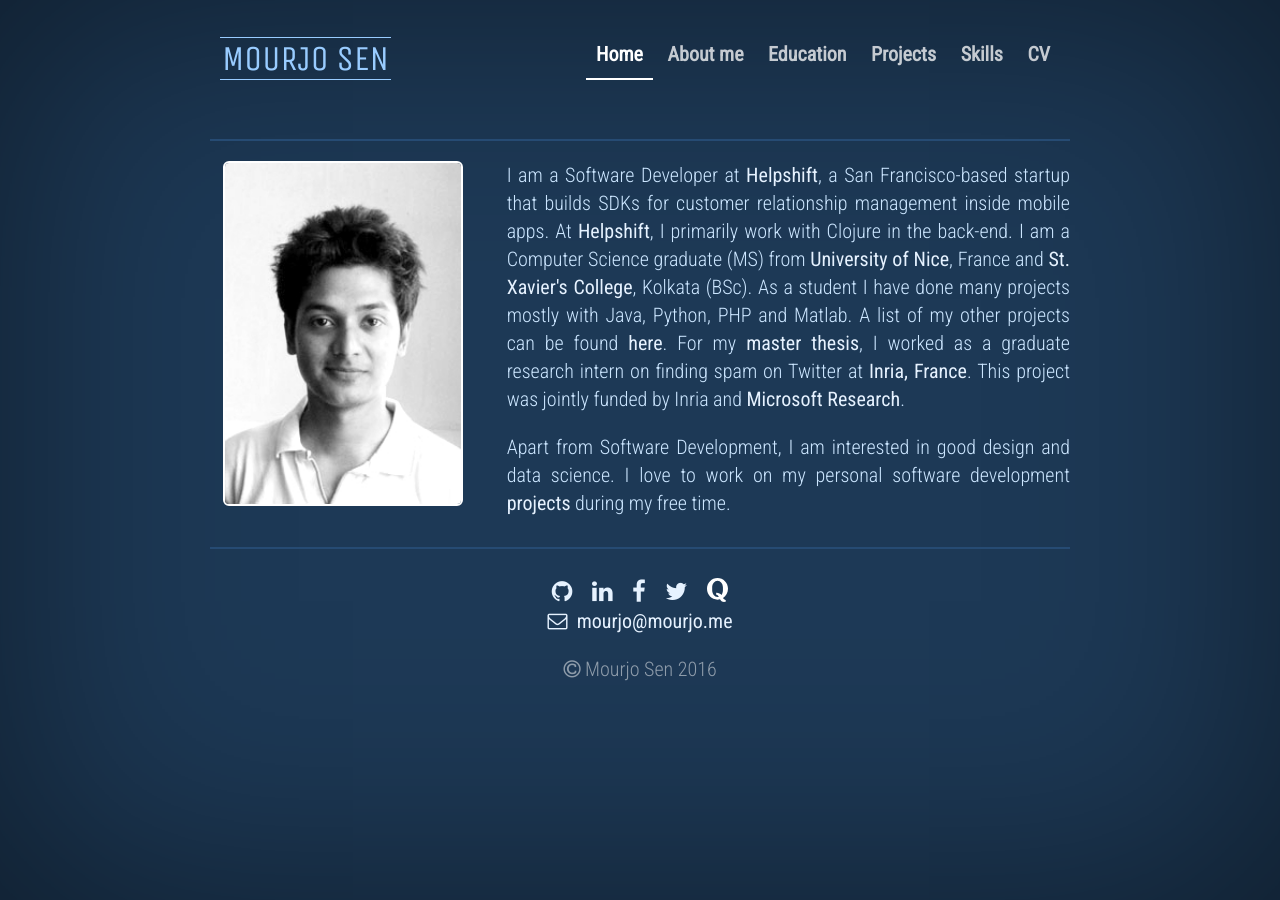
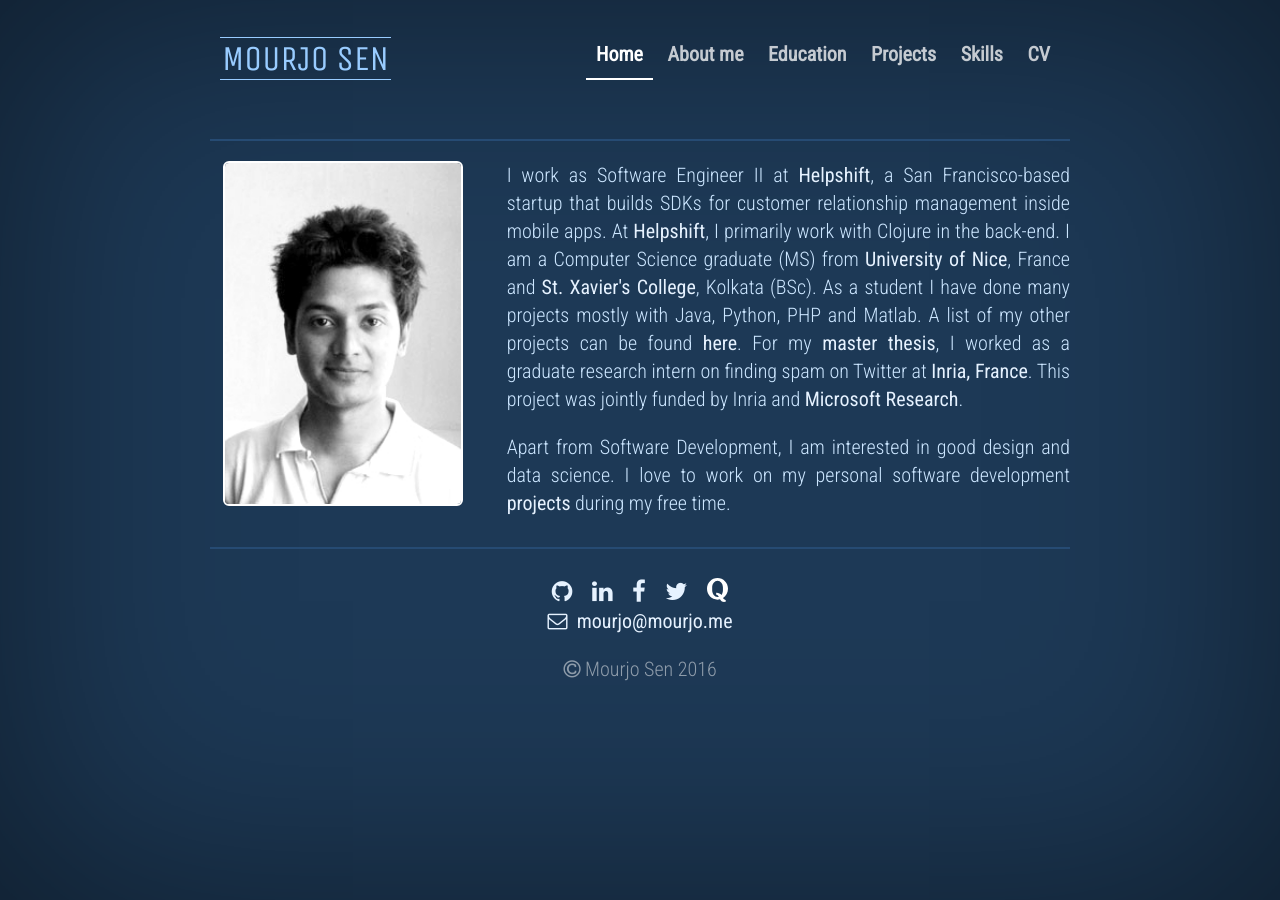
Before and after one commit to mourjo/mourjo.github.io, a Jekyll site: the page built from index.html, in a window 1280 px wide. Built offline with Jekyll 4.4.1, drawn with Linux system fonts in a browser that asks for light colours.

Commit message:
Modify .gitignore

```diff
--- a/index.html
+++ b/index.html
@@ -9,7 +9,7 @@ layout: base
   </div>
   <div class="col-xs-9 col-sm-8 col-lg-8 font-page-content-1" style="vertical-align: middle; text-align: justify;">
     <p>
-      I am a Software Developer at <a target=blank href = "https://www.helpshift.com/" >Helpshift</a>, a San Francisco-based startup that builds SDKs for customer relationship management inside mobile apps. At <a target=blank href = "https://www.helpshift.com/" >Helpshift</a>, I primarily work with Clojure in the back-end. I am a Computer Science graduate (MS) from <a target=blank href = "http://unice.fr/">University of Nice</a>, France and <a target=blank href = "http://sxccal.edu/">St. Xavier's College</a>, Kolkata (BSc). As a student I have done many projects mostly with Java, Python, PHP and Matlab. A list of my other projects can be found <a href="{{ site.baseurl }}/projects.html">here</a>.
+      I work as Software Engineer II at <a target=blank href = "https://www.helpshift.com/" >Helpshift</a>, a San Francisco-based startup that builds SDKs for customer relationship management inside mobile apps. At <a target=blank href = "https://www.helpshift.com/" >Helpshift</a>, I primarily work with Clojure in the back-end. I am a Computer Science graduate (MS) from <a target=blank href = "http://unice.fr/">University of Nice</a>, France and <a target=blank href = "http://sxccal.edu/">St. Xavier's College</a>, Kolkata (BSc). As a student I have done many projects mostly with Java, Python, PHP and Matlab. A list of my other projects can be found <a href="{{ site.baseurl }}/projects.html">here</a>.
       For my <a target=blank href="{{ site.baseurl }}/assets/master_thesis_MourjoSen.pdf">master thesis</a>, I worked as a graduate research intern on finding spam on Twitter at <a target="blank" href="http://www.inria.fr/en/centre/sophia">Inria, France</a>. This project was jointly funded by Inria and <a target="blank" href="http://www.msr-inria.fr/"> Microsoft Research</a>.
     </p>
     <div class="large-section-text">
```
Also changed, not shown: 3 other files.
